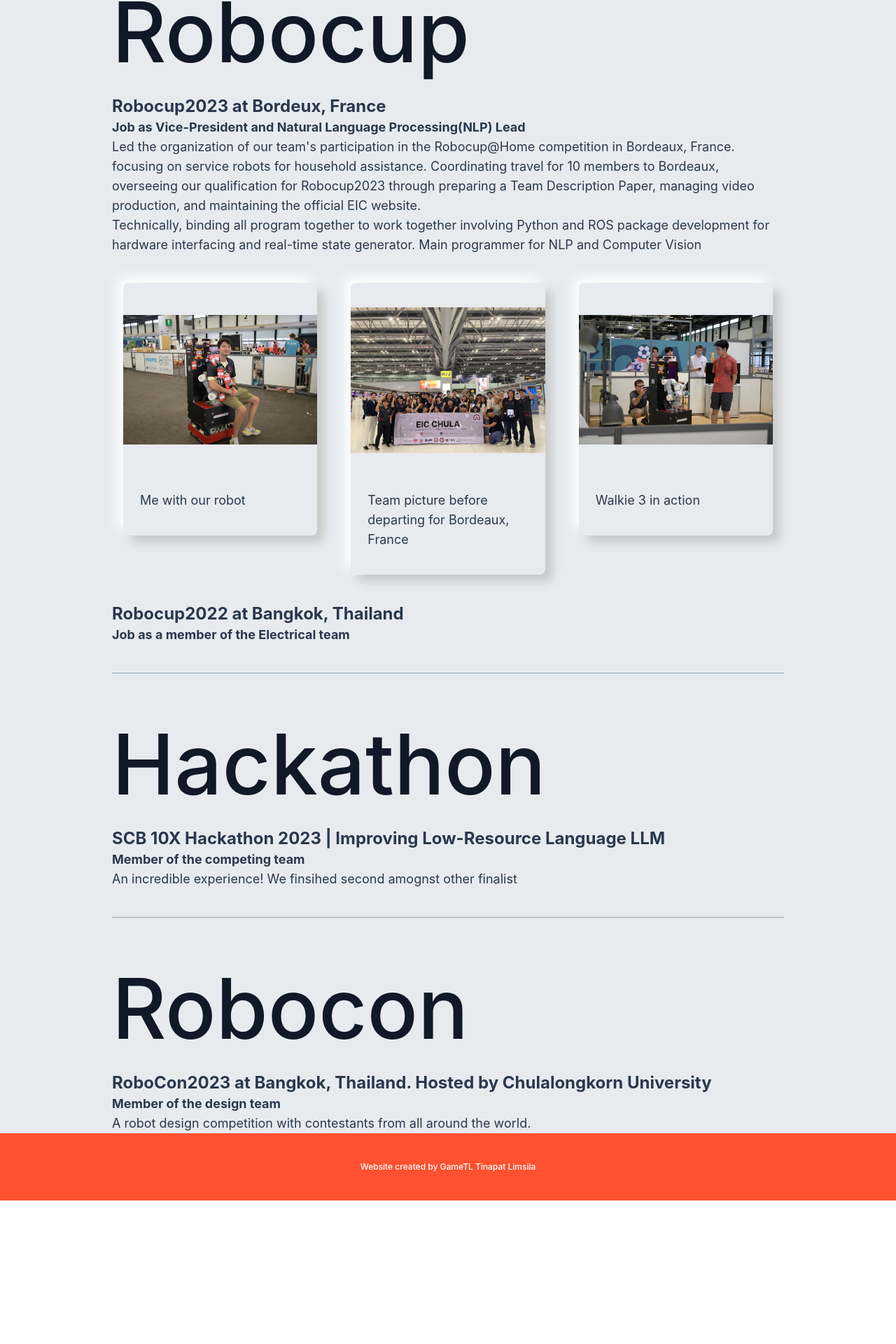
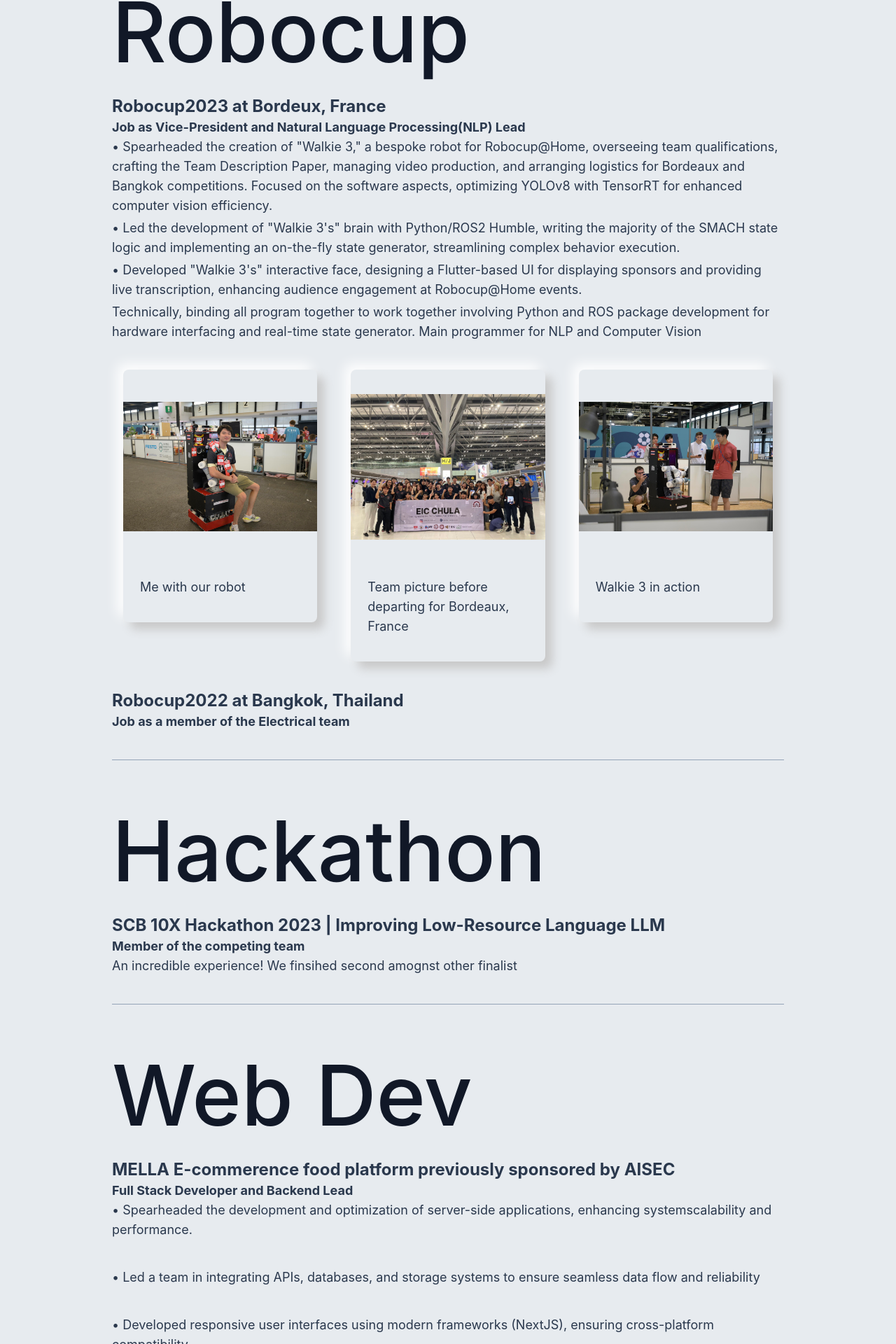
Before and after one commit to GameTL/gametl-website, a Next.js app: page /experiences in a window 1280 px wide. Shown: the part 152-2072 px from the top of the page at 70% size. Before the commit the page ends 1867 px from the top, so only its background shows below. Built offline with nearby package versions, Linux system fonts and the light colour scheme; a web font is replaced by a local one.

Commit message:
updated info

```diff
--- a/src/components/Contact/Contact.tsx
+++ b/src/components/Contact/Contact.tsx
@@ -57,6 +57,38 @@
           </Link>
         </div> */}
       </div>
+      <div className="flex items-center justify-center">
+
+        <ol className="relative border-s border-accentColor dark:border-gray-700 ">
+          <li className="mb-10 ms-4">
+            <div className="absolute w-3 h-3 bg-accentColor rounded-full mt-2.5 -start-1.5 border dark:border-gray-900 dark:bg-gray-700"></div>
+            <time className="mb-1 text-sm font-normal leading-none text-gray-400 dark:text-gray-500">2024</time>
+            <h3 className="text-lg font-semibold text-gray-900 dark:text-white">Nanyang Technological University</h3>
+            <p className="mb-4 text-base font-normal text-gray-500 dark:text-gray-400">Exchange at School of Electrical and Electronic Engineering</p>
+            {/* <a href="#" className="inline-flex items-center px-4 py-2 text-sm font-medium text-gray-900 bg-white border border-gray-200 rounded-lg hover:bg-gray-100 hover:text-blue-700 focus:z-10 focus:ring-4 focus:outline-none focus:ring-gray-100 focus:text-blue-700 dark:bg-gray-800 dark:text-gray-400 dark:border-gray-600 dark:hover:text-white dark:hover:bg-gray-700 dark:focus:ring-gray-700">Learn more <svg className="w-3 h-3 ms-2 rtl:rotate-180" aria-hidden="true" xmlns="http://www.w3.org/2000/svg" fill="none" viewBox="0 0 14 10">
+              <path stroke="currentColor" stroke-linecap="round" stroke-linejoin="round" stroke-width="2" d="M1 5h12m0 0L9 1m4 4L9 9" />
+            </svg></a> */}
+          </li>
+          <li className="mb-10 ms-4">
+            <div className="absolute w-3 h-3 bg-accentColor rounded-full mt-2.5 -start-1.5 border dark:border-gray-900 dark:bg-gray-700"></div>
+            <time className="mb-1 text-sm font-normal leading-none text-gray-400 dark:text-gray-500">2021 - 2025</time>
+            <h3 className="text-lg font-semibold text-gray-900 dark:text-white">Chulalongkorn University, Bangkok, Thailand</h3>
+            <p className="text-base font-normal text-gray-500 dark:text-gray-400">Bachelor in Robotics and Artifical Intelligence Engineering</p>
+          </li>
+          <li className="ms-4">
+            <div className="absolute w-3 h-3 bg-accentColor rounded-full mt-2.5 -start-1.5 border dark:border-gray-900 dark:bg-gray-700"></div>
+            <time className="mb-1 text-sm font-normal leading-none text-gray-400 dark:text-gray-500">April 2022</time>
+            <h3 className="text-lg font-semibold text-gray-900 dark:text-white">Lanna International School, Chaing Mai, Thailand</h3>
+            <p className="text-base font-normal text-gray-500 dark:text-gray-400">Cambrige International Examination A-Levels </p>
+            <p className="text-base font-normal text-gray-500 dark:text-gray-400">  - Physics</p>
+            <p className="text-base font-normal text-gray-500 dark:text-gray-400">  - Computer Science</p>
+            <p className="text-base font-normal text-gray-500 dark:text-gray-400">  - Maths (Mechanics and Statistic)</p>
+            <p className="text-base font-normal text-gray-500 dark:text-gray-400">  - Chemistry</p>
+          </li>
+        </ol>
+
+
+      </div>
 
 
       {/* <div className="absolute left-1/2 max-w-6xl -translate-x-1/2">
--- a/src/components/Experiences/Experience.tsx
+++ b/src/components/Experiences/Experience.tsx
@@ -7,7 +7,7 @@
 
 export function Publications() {
   return (
-    <section className="min-h-screen  sm:mx-16 md:mx-24 xl:mx-40 ">
+    <section className="min-h-screen  pb-10 sm:mx-16 md:mx-24 xl:mx-40 ">
       {/* <section className="min-h-screen  sm:mx-16 md:mx-24 xl:mx-40 "> */}
       <Typography type="h1" className="">
         {"Robocup"}
@@ -18,10 +18,15 @@
       <Typography type="p" className="font-bold">
         {"Job as Vice-President and Natural Language Processing(NLP) Lead"}
       </Typography>
-      <Typography type="p" className="">
+      <Typography type="p" className="pb-1">
         {
-          "Led the organization of our team's participation in the Robocup@Home competition in Bordeaux, France. focusing on service robots for household assistance. Coordinating travel for 10 members to Bordeaux, overseeing our qualification for Robocup2023 through preparing a Team Description Paper, managing video production, and maintaining the official EIC website. "
-        }
+          "•	Spearheaded the creation of \"Walkie 3,\" a bespoke robot for Robocup@Home, overseeing team qualifications, crafting the Team Description Paper, managing video production, and arranging logistics for Bordeaux and Bangkok competitions. Focused on the software aspects, optimizing YOLOv8 with TensorRT for enhanced computer vision efficiency."
+        }</Typography>
+      <Typography type="p" className="pb-1">
+        {"•	Led the development of \"Walkie 3's\" brain with Python/ROS2 Humble, writing the majority of the SMACH state logic and implementing an on-the-fly state generator, streamlining complex behavior execution."}
+      </Typography>
+      <Typography type="p" className="pb-1">
+        {"•	Developed \"Walkie 3's\" interactive face, designing a Flutter-based UI for displaying sponsors and providing live transcription, enhancing audience engagement at Robocup@Home events."}
       </Typography>
       <Typography type="p" className="pb-10">
         {
@@ -51,6 +56,27 @@
       <Typography type="p" className="">
         {"An incredible experience! We finsihed second amognst other finalist"}
       </Typography>
+      {/* Grey bar divider */}
+      <hr className="h-px my-10 border-0 bg-slate-400"></hr>
+
+      <Typography type="h1" className="">
+        {"Web Dev"}
+      </Typography>
+      <Typography type="h2" className="">
+        {"MELLA E-commerence food platform previously sponsored by AISEC"}
+      </Typography>
+      <Typography type="p" className="font-bold">
+        {"Full Stack Developer and Backend Lead"}
+      </Typography>
+      <Typography type="p" className="pb-10">
+        {"•	Spearheaded the development and optimization of server-side applications, enhancing systemscalability and performance."}
+      </Typography>
+      <Typography type="p" className="pb-10">
+        {"•	Led a team in integrating APIs, databases, and storage systems to ensure seamless data flow and reliability"}
+      </Typography>
+      <Typography type="p" className="pb-10">
+        {"•	Developed responsive user interfaces using modern frameworks (NextJS), ensuring cross-platform compatibility"}
+      </Typography>
 
       {/* Grey bar divider */}
       <hr className="h-px my-10 border-0 bg-slate-400"></hr>
@@ -67,6 +93,8 @@
       <Typography type="p" className="">
         {"A robot design competition with contestants from all around the world."}
       </Typography>
+
+
     </section>
   );
 }
```
